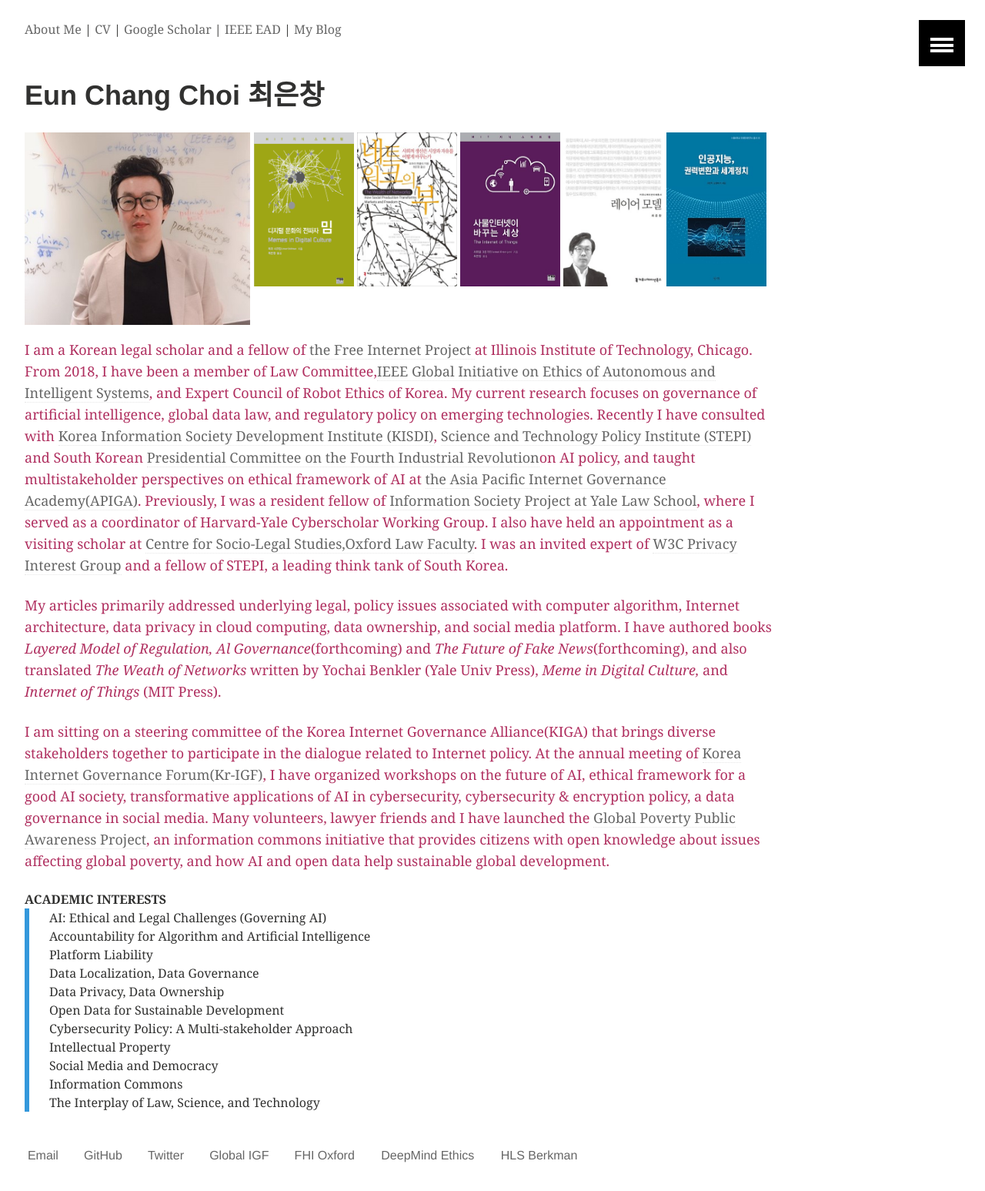
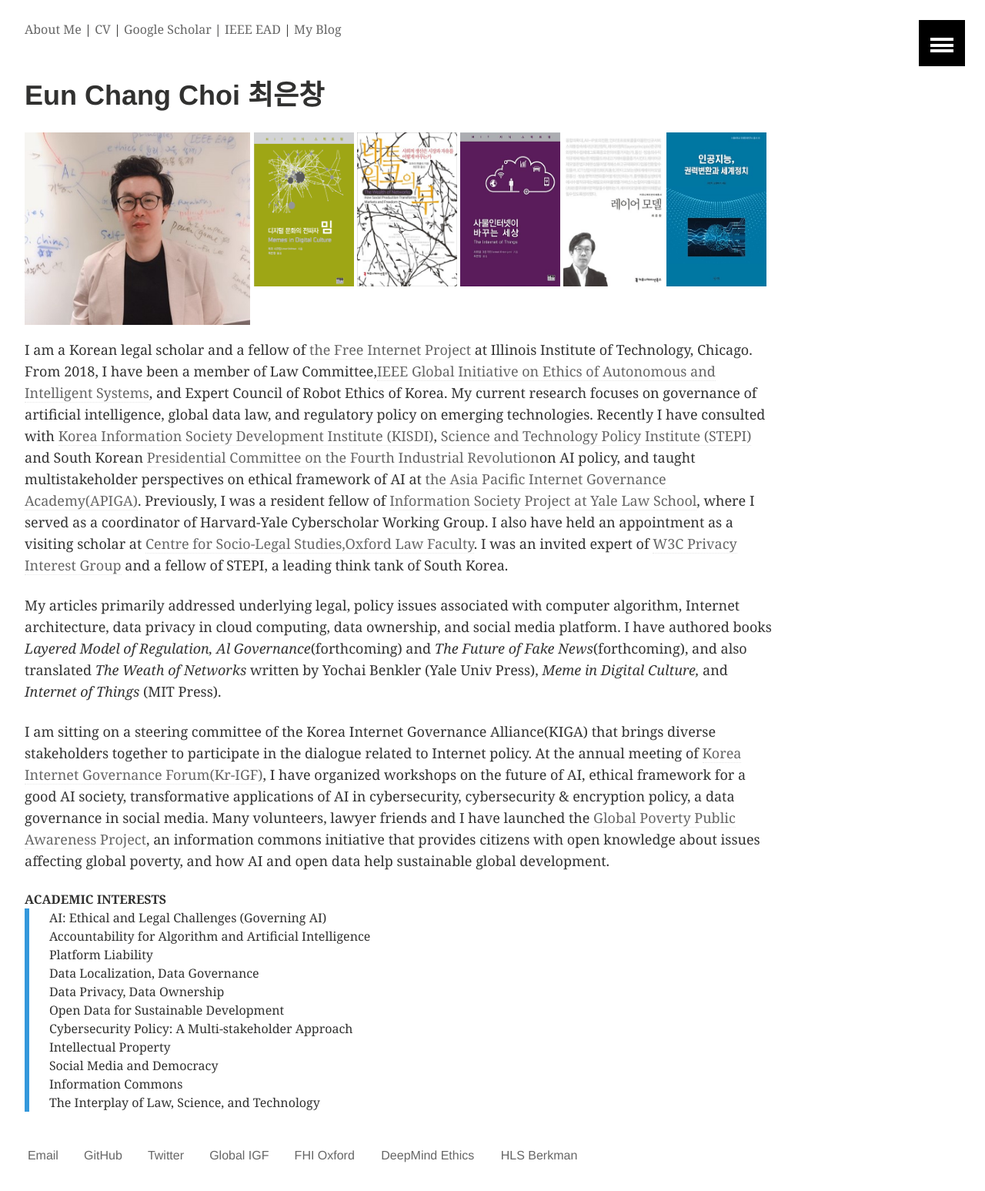
Before and after one commit to eunchangchoi/eunchangchoi.github.io, a Jekyll site: the page built from index.md, in a window 1280 px wide. Shown: the whole page at 77% size. Built offline with Jekyll 4.4.1, drawn with Linux system fonts in a browser that asks for light colours.

Commit message:
Update main.scss

```diff
--- a/css/main.scss
+++ b/css/main.scss
@@ -10,11 +10,11 @@ body { margin: 60px auto; width:90%; }
  *  Twitter: http://twitter.com/mmistakes
  *
 */
-a { text-decoration: none; color:#b03060; }
+a { text-decoration: none; color:#333; }
 a:hover { text-decoration: underline; }
 
 @import "variables";
-p, ul { font-size: .7em; line-height: .80em; color: #b03060; }
+p, ul { font-size: .7em; line-height: .80em; color: #333; }
 
 /*
    Vendor
```
